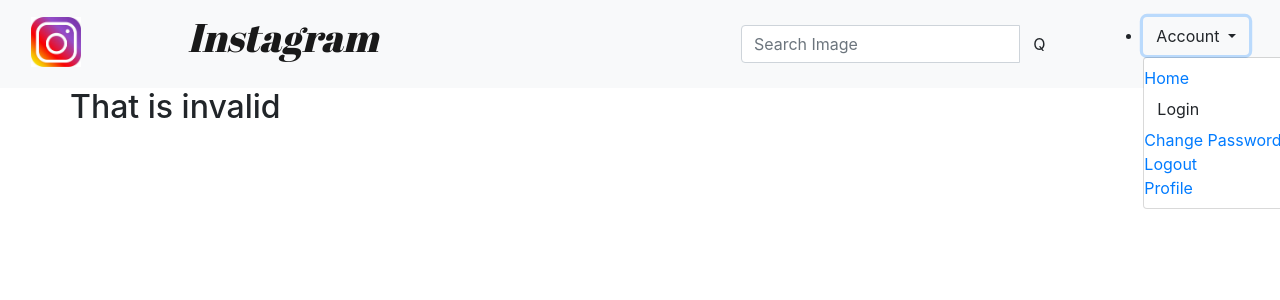
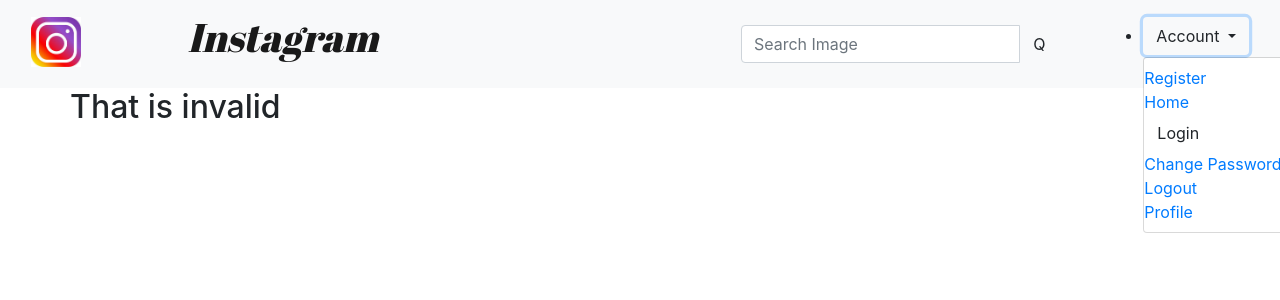
Before and after one commit to BeatriceWambui/my-insta, a Django app: page / in a window 1280 px wide, after a click on "Account". Shown: the top 300 px of the page. Run offline with Django 3.2, Linux system fonts and the light colour scheme; the visitor is signed in with stand-in values (Sample User, id 1); data that the repository does not hold is empty; some libraries are stand-ins or nearby versions.

Commit message:
add register to navbar for a new user

```diff
--- a/insta/templates/navbar.html
+++ b/insta/templates/navbar.html
@@ -32,6 +32,9 @@
                   <span class="caret"></span>
               </a>
         <ul class="dropdown-menu" role="menu">
+            <li>
+              <a href="http://127.0.0.1:8000/accounts/register/">Register</a>
+            </li>
           <li>
             <a href="{%url 'index'%}">Home</a>
           </li>
@@ -47,8 +50,7 @@
           <li>
             <a href="{% url 'profile' %}">Profile</a>
           </li>
-          <li>
-          </li>
+
         </ul>
       </li>
 
```
